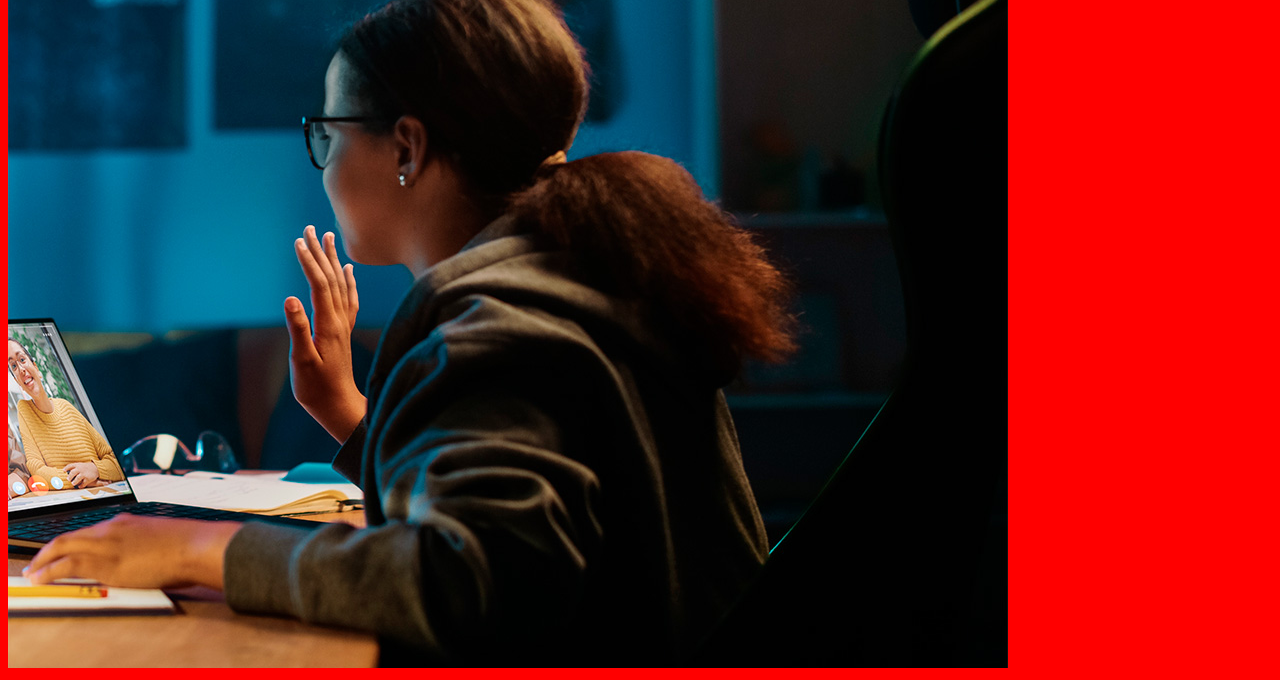
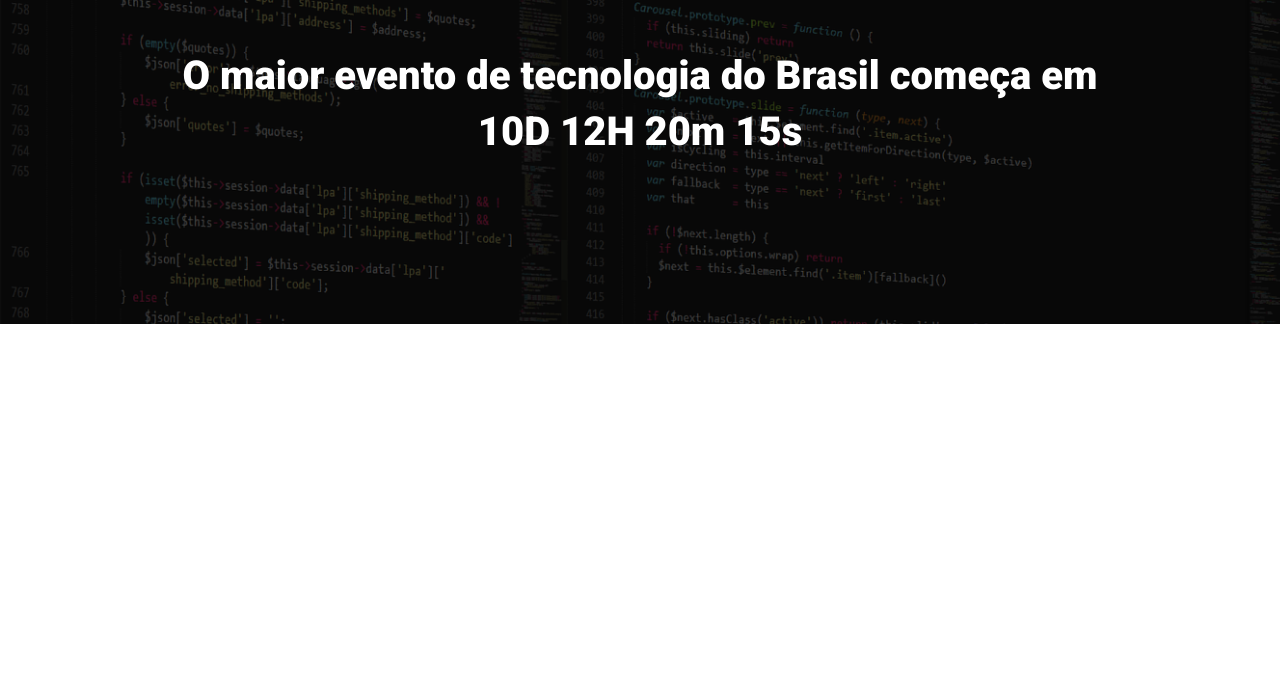
Before and after one commit to Bakk4/ebac_tech_talks, a website built with Parcel: page src/index.html in a window 1280 px wide. Shown: the part 160-840 px from the top of the page. After the commit the page ends 800 px from the top, so only its background shows below. Built offline with nearby package versions, Linux system fonts and the light colour scheme.

Commit message:
criando hero

```diff
--- a/src/index.html
+++ b/src/index.html
@@ -4,11 +4,21 @@
     <meta charset="UTF-8">
     <meta name="viewport" content="width=device-width, initial-scale=1.0">
     <title>Ebac Talks</title>
+
+    <link rel="preconnect" href="https://fonts.googleapis.com">
+    <link rel="preconnect" href="https://fonts.gstatic.com" crossorigin>
+    <link href="https://fonts.googleapis.com/css2?family=Roboto:wght@400;700;900&display=swap" rel="stylesheet">
     <link rel="stylesheet" href="styles/main.scss">
 </head>
 <body>
-    <h1>olá mundo</h1>
-    <img src="./images/backend.png" alt="">
+    <header class="hero">
+        <div class="container">
+            <img class="hero__logo" src="./images/ebac_logo.svg" alt="EBAC">
+            <p class="hero__text">
+                O maior evento de tecnologia do Brasil começa em 10D 12H 20m 15s
+            </p>
+        </div>
+    </header>
     <script src="scripts/main.js"></script>
 </body>
 </html>
--- /dev/null
+++ b/src/styles/hero.scss
@@ -0,0 +1,53 @@
+.hero {
+    padding-top: 64px;
+    padding-bottom: 100px;
+    background-image: url(../images/fundo.png);
+    background-repeat: no-repeat;
+    background-size: cover;
+    position: relative;
+
+    .container {
+        position: relative;
+    }
+
+    &::before {
+        position: absolute;
+        top: 0;
+        left: 0;
+        width: 100%;
+        height: 100%;
+        background-color: #000;
+        content: '';
+        opacity: .7;
+    }
+
+    &__text {
+        margin-top: 64px;
+        margin-bottom: 64px;
+        font-size: 40px;
+        line-height: 56px;
+        color: #fff;
+        font-weight: 800;
+        text-align: center;
+    }
+
+    &__logo {
+        margin: 0 auto;
+        height: 80px;
+        display: block;
+    }
+
+    @media (max-width: 640px) {
+        padding: 40px 0;
+
+        &__logo {
+            height: 40px;
+        }
+
+        &__text {
+            font-size: 22px;
+            line-height: 24px;
+            margin: 24px;
+        }
+    }
+}
--- a/src/styles/main.scss
+++ b/src/styles/main.scss
@@ -1,3 +1,23 @@
-body {
-    background-color: red;
+@use 'hero';
+
+*{
+    margin: 0;
+    padding: 0;
+    box-sizing: border-box;
+    font-family: Roboto, sans-serif;
 }
+
+.container {
+    max-width: 960px;
+    width: 100%;
+    margin: 0 auto;
+
+    @media (max-width: 640px) {
+        max-width: 80%;
+    }
+
+    @media (max-width: 1024px) {
+        max-width:90%;
+    }
+
+}
```
